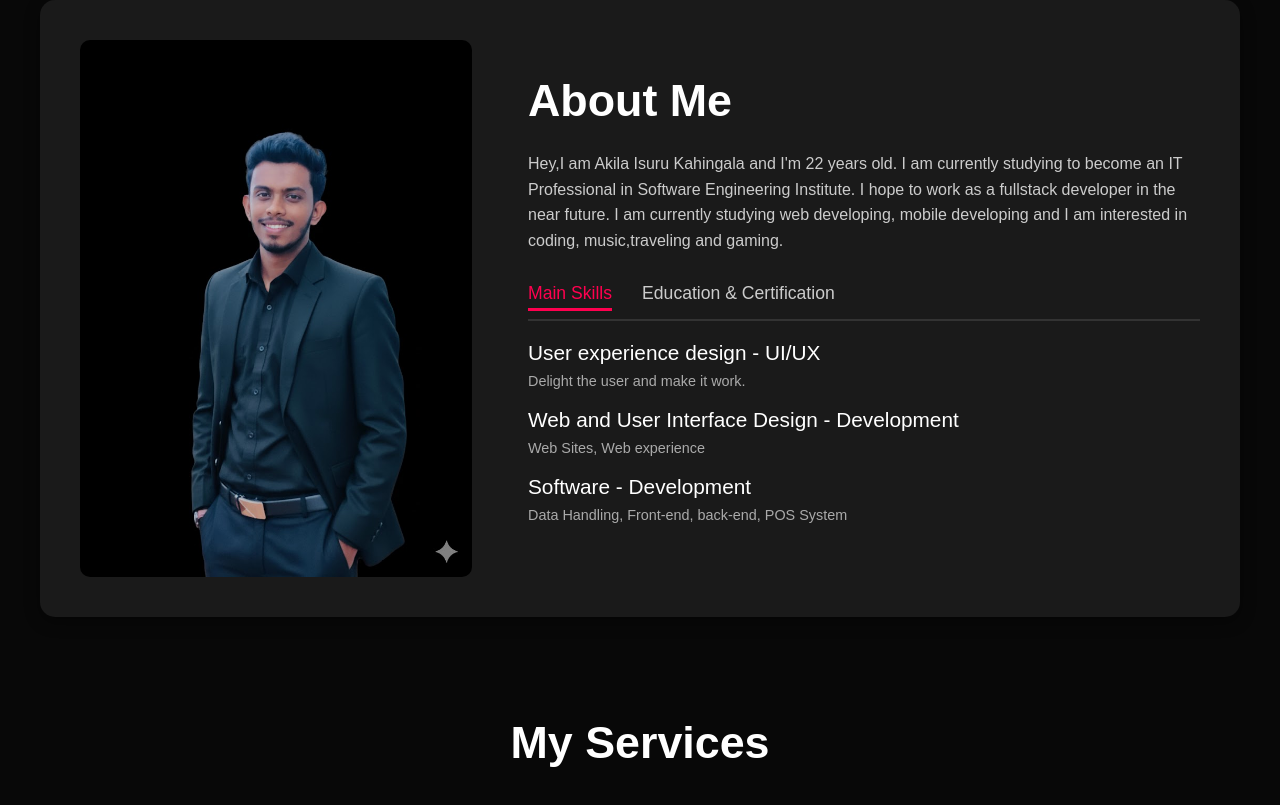
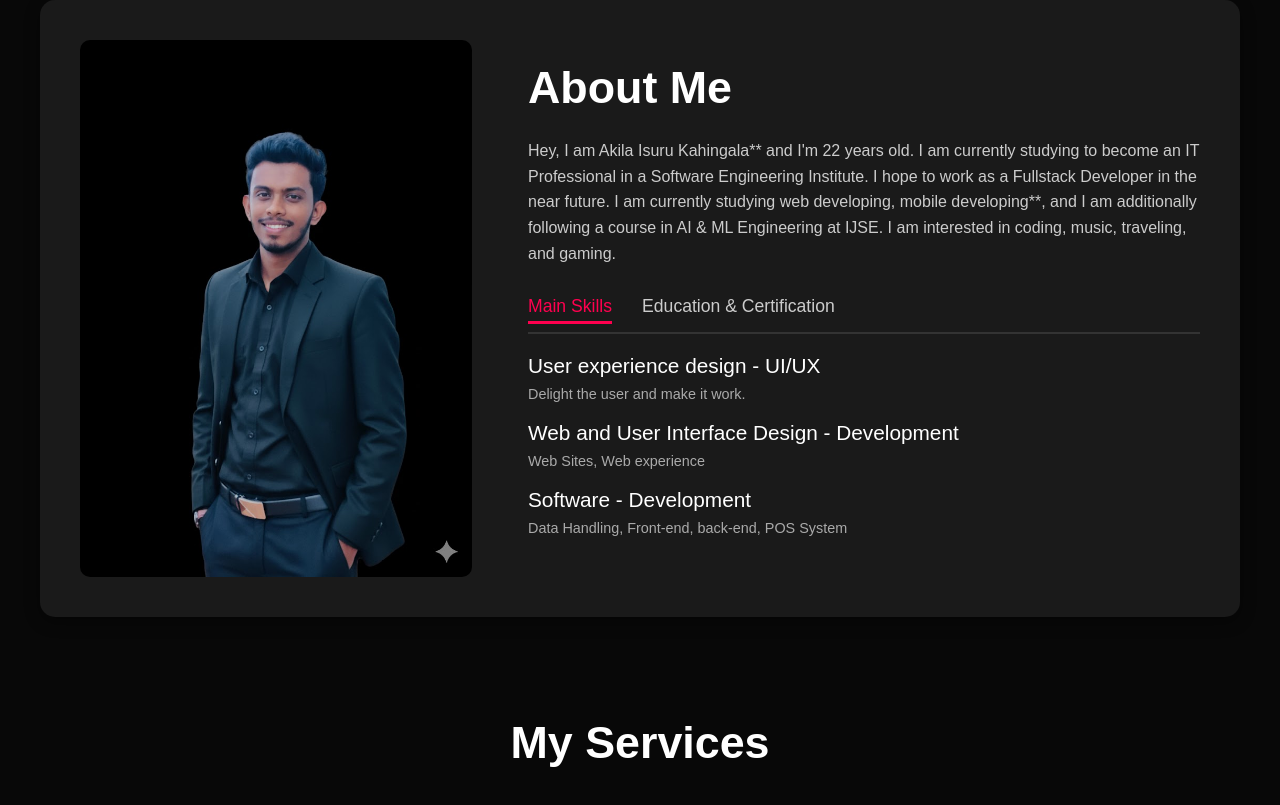
Before and after one commit to Akila-Isuru/Portfolio, a plain HTML site: page index.html in a window 1280 px wide. Shown: the part 880-1685 px from the top of the page. Drawn offline with nearby package versions, Linux system fonts and the light colour scheme; a small style sheet from the web is missing.

Commit message:
change the bio

```diff
--- a/CSS/script.js
+++ b/CSS/script.js
@@ -4,6 +4,7 @@ var typed = new Typed("#auto-type", {
     "Mobile Developer",
     "Web Developer",
     "Fullstack Developer",
+    "AI % ML Engineer",
   ],
   typeSpeed: 70, // Increased from 50
   backSpeed: 40, // Decreased from 50
--- a/index.html
+++ b/index.html
@@ -56,11 +56,13 @@
         <div class="content-container" data-aos="fade-left">
           <h2>About Me</h2>
           <p>
-            Hey,I am Akila Isuru Kahingala and I'm 22 years old. I am currently
-            studying to become an IT Professional in Software Engineering
-            Institute. I hope to work as a fullstack developer in the near
-            future. I am currently studying web developing, mobile developing
-            and I am interested in coding, music,traveling and gaming.
+            Hey, I am Akila Isuru Kahingala** and I'm 22 years old. I am
+            currently studying to become an IT Professional in a Software
+            Engineering Institute. I hope to work as a Fullstack Developer in
+            the near future. I am currently studying web developing, mobile
+            developing**, and I am additionally following a course in AI & ML
+            Engineering at IJSE. I am interested in coding, music, traveling,
+            and gaming.
           </p>
           <div class="tabs-container">
             <a href="#" class="tab active" onclick="openTab('skills')"
@@ -276,7 +278,12 @@
     <script>
       /* Typing Effect */
       var typed = new Typed("#auto-type", {
-        strings: ["Fullstack Developer", "Web Designer", "UI/UX Designer"],
+        strings: [
+          "Fullstack Developer",
+          "Web Designer",
+          "UI/UX Designer",
+          " AI & ML Engineer",
+        ],
         typeSpeed: 100,
         backSpeed: 60,
         loop: true,
```
